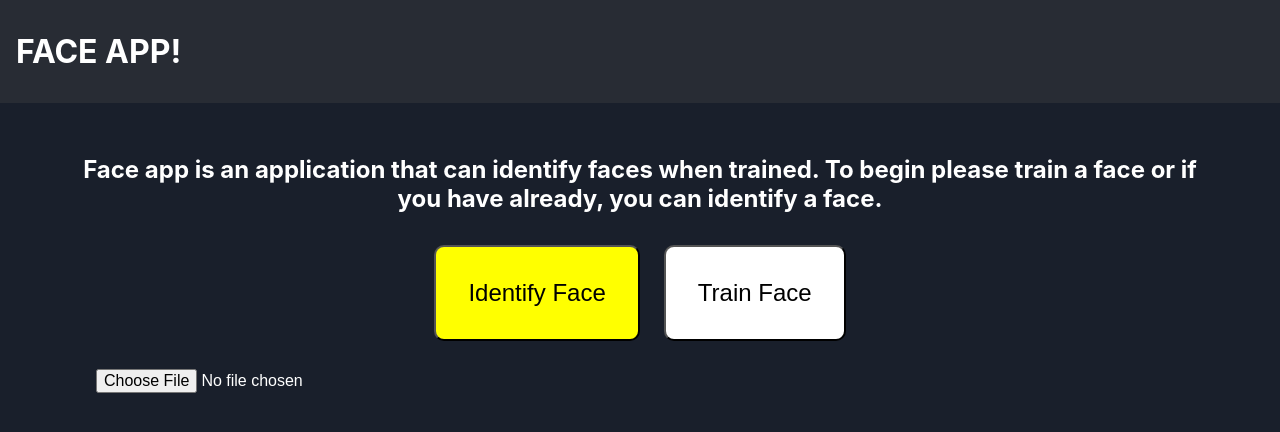
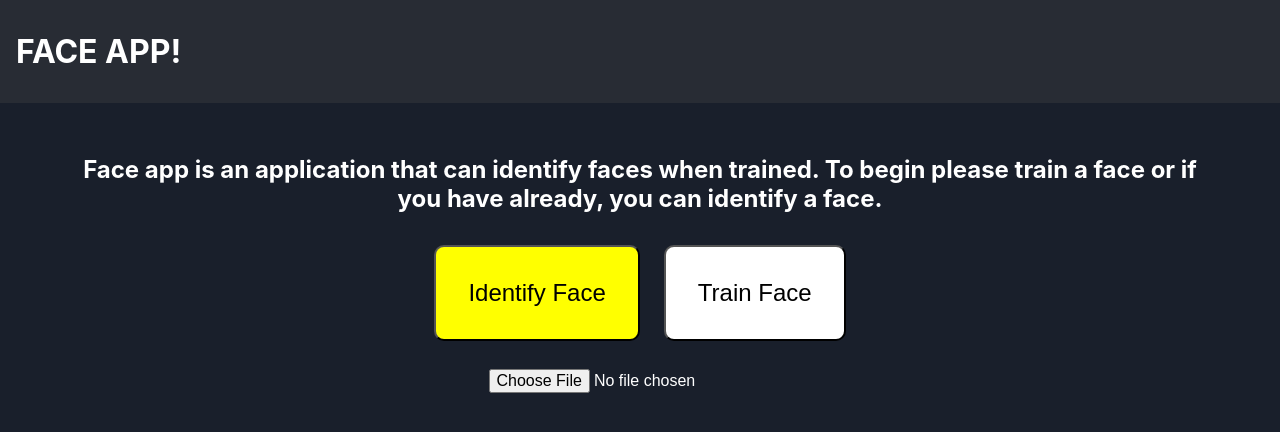
Before and after one commit to etseng02/faceapp, a React (Create React App) app: page / in a window 1280 px wide. Both pictures are taken after a click on the button "Identify Face". Shown: the top 432 px of the page. Built offline with nearby package versions, Linux system fonts and the light colour scheme.

Commit message:
Remove old image after receiving new image on identify mode

```diff
--- a/src/App.scss
+++ b/src/App.scss
@@ -1,9 +1,5 @@
 @import 'styles/_config.scss';
 
-// .App {
-//   color: $primaryText;
-//   background-color: $primaryBackground;
-// }
 body {
   background-color: $primaryBackground;
   color: white;
--- a/src/components/UploadImage.tsx
+++ b/src/components/UploadImage.tsx
@@ -1,6 +1,6 @@
 import React, {Component, Fragment} from 'react'
 import '../styles/_uploadimage.scss'
-import { createWriteStream } from 'fs'
+// import { createWriteStream } from 'fs'
 const axios = require('axios');
 
 interface MyComponentProps {
@@ -29,7 +29,7 @@ class UploadImage extends Component<MyComponentProps, MyComponentState>{
   fileSelectedHandler =  (event: any) => {
 
     //this.setState({... this.state, oldImage: files});
-    this.setState({... this.state, oldImage: URL.createObjectURL(event.target.files[0])});
+    this.setState({...this.state, oldImage: URL.createObjectURL(event.target.files[0])});
 
     console.log(event.target.files[0])
 
@@ -77,7 +77,7 @@ class UploadImage extends Component<MyComponentProps, MyComponentState>{
 
           let blob = new Blob( [ response.data ], { type: "image/jpeg" } );
 
-          self.setState({... self.state, newImage: URL.createObjectURL(blob)});
+          self.setState({...self.state, newImage: URL.createObjectURL(blob)});
 
         })
         .catch(function (error:any) {
@@ -86,28 +86,24 @@ class UploadImage extends Component<MyComponentProps, MyComponentState>{
         })
     }
 
-
-
-
-    // if (event.target.value) {
-    //   this.setState({selectedFile: event.target.files[0].name});
-    // } else {
-    //   this.setState({selectedFile: "No file Selected"});
-    // }
   }
 
  render(){
    return(
      <Fragment>
+       <div className="upload">
         <input
           id='image'
           type="file"
           onChange={this.fileSelectedHandler}
           name="image"
         />
-       {/* <h2>Selected File: {this.state.selectedFile}</h2> */}
+       </div>
        <div className="images">
-        <img src={this.state.oldImage}></img>
+
+         {this.state.newImage==="" &&
+          <img src={this.state.oldImage} ></img>
+          }
 
         <img src={this.state.newImage}></img>
        </div>
--- a/src/styles/_uploadimage.scss
+++ b/src/styles/_uploadimage.scss
@@ -1,12 +1,27 @@
 @import './config';
 
+.upload {
+
+
+}
+
 input {
+  display: flex;
   padding: 1rem;
   color: $primaryText;
   font-size: 1rem;
+  margin-left:auto;
+  margin-right:auto;
+  text-align:center;
+  justify-content: center;
+  justify-items: center;
+
 }
 
 .images{
-  width: 100%;
-  flex-direction: row;
+  display: flex;
+  margin-left:auto;
+  margin-right:auto;
+  justify-items: center;
+  justify-content: center;
 }
```
Lines whose indentation alone changed are shown as unchanged.
